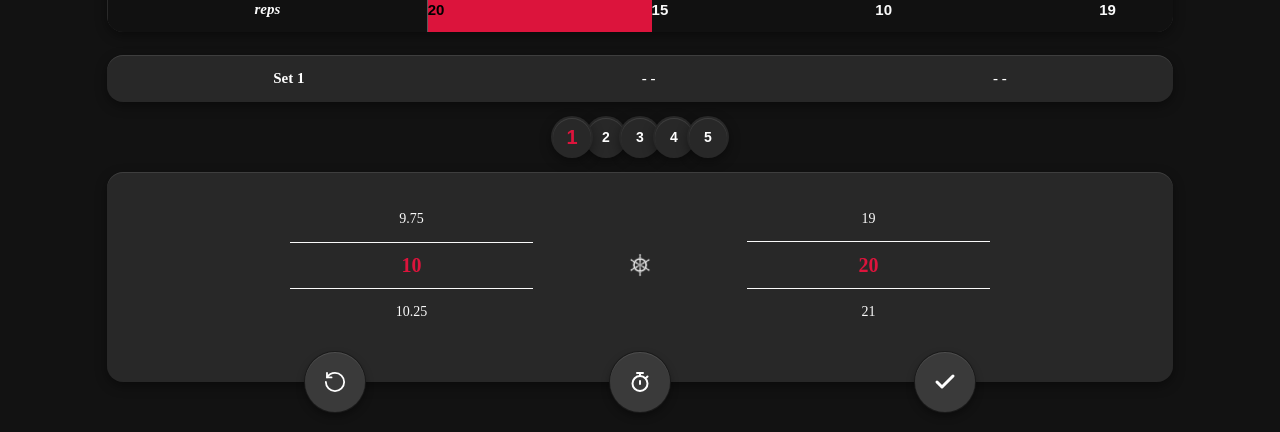
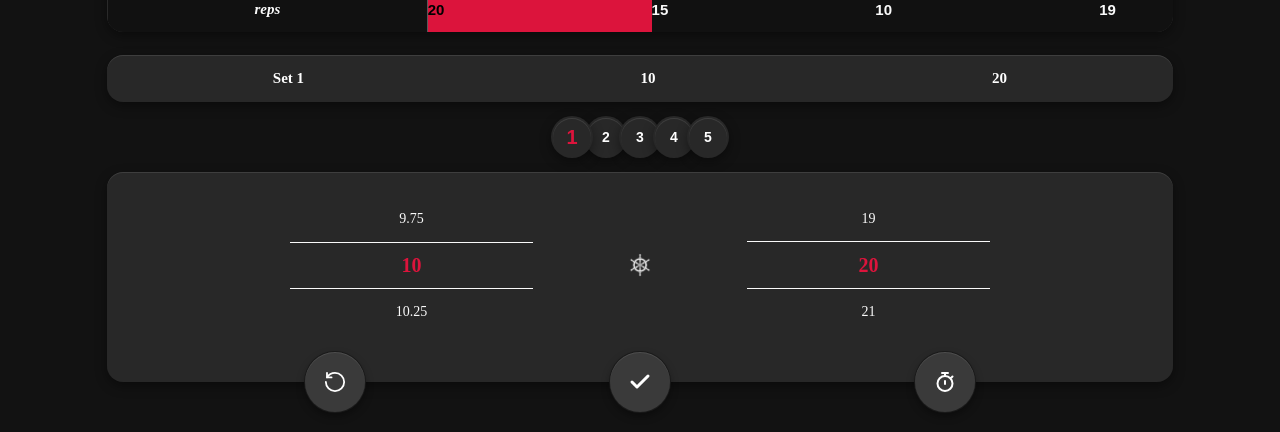
Before and after one commit to swfDaya/poc-gg-track-screen, a React (Vite) app: page / in a window 1280 px wide. Shown: the part 228-660 px from the top of the page. Built offline with nearby package versions, Linux system fonts and the light colour scheme.

Commit message:
pre-final

```diff
--- a/src/App.jsx
+++ b/src/App.jsx
@@ -236,7 +236,14 @@ function App() {
           selectedSet={selectedSet}
           handleSetClick={handleSetClick}
         />
-        <CurrentSetDisplay inRest={inRest} />
+        <CurrentSetDisplay
+          inRest={inRest}
+          selectedSet={selectedSet}
+          selectedWeight={selectedWeight}
+          selectedReps={selectedReps}
+          currentDate="28 Jun 25"
+          currentTime="01 : 27 : 54"
+        />
         <SetsSelector
           ref={setsParentRef}
           displayItems={displayItems}
--- a/src/ControlPanel.jsx
+++ b/src/ControlPanel.jsx
@@ -59,7 +59,7 @@ const ControlPanel = ({
           <img className="save-icon" src={reset} alt="Reset" />
         </button>
       </div>
-      <div className="control-check-button-container">
+      <div className="control-clock-button-container">
         <button
           className="save-button"
           onClick={handleClockClick}
@@ -71,7 +71,7 @@ const ControlPanel = ({
           <img className="save-icon" src={clock} alt="Clock" />
         </button>
       </div>
-      <div className="control-clock-button-container">
+      <div className="control-check-button-container">
         <button className="save-button" onClick={handleCheckClick}>
           <img className="save-icon" src={check} alt="Check" />
         </button>
--- a/src/CurrentSetDisplay.jsx
+++ b/src/CurrentSetDisplay.jsx
@@ -3,7 +3,14 @@ import { AnimatePresence } from "framer-motion";
 import Animation from "./Animation";
 import "./CurrentSetDisplay.css";
 
-const CurrentSetDisplay = ({ inRest }) => {
+const CurrentSetDisplay = ({
+  inRest,
+  selectedSet,
+  selectedWeight,
+  selectedReps,
+  currentDate,
+  currentTime,
+}) => {
   return (
     <div className="current-set-display">
       <div className="current-set-display-spacer"></div>
@@ -14,17 +21,17 @@ const CurrentSetDisplay = ({ inRest }) => {
               animationKey="workout-mode"
               className="workout-mode-content"
             >
-              <p>Set 1</p>
-              <p>- -</p>
-              <p>- -</p>
+              <p>Set {selectedSet + 1}</p>
+              <p>{selectedWeight || "- -"}</p>
+              <p>{selectedReps || "- -"}</p>
             </Animation>
           ) : (
             <Animation animationKey="rest-mode" className="rest-mode-content">
               <div className="current-date">
-                <p>27 Jun 25</p>
+                <p>{currentDate || "28 Jun 25"}</p>
               </div>
               <div className="current-time">
-                <p>01 : 27 : 54</p>
+                <p>{currentTime || "01 : 27 : 54"}</p>
               </div>
             </Animation>
           )}
@@ -36,6 +43,11 @@ const CurrentSetDisplay = ({ inRest }) => {
 
 CurrentSetDisplay.propTypes = {
   inRest: PropTypes.bool.isRequired,
+  selectedSet: PropTypes.number.isRequired,
+  selectedWeight: PropTypes.number.isRequired,
+  selectedReps: PropTypes.number.isRequired,
+  currentDate: PropTypes.string,
+  currentTime: PropTypes.string,
 };
 
 export default CurrentSetDisplay;
```
Also changed, not shown: package.json (+15 -15 lines), 1 other file (tests, documents, lock files or other folders).
